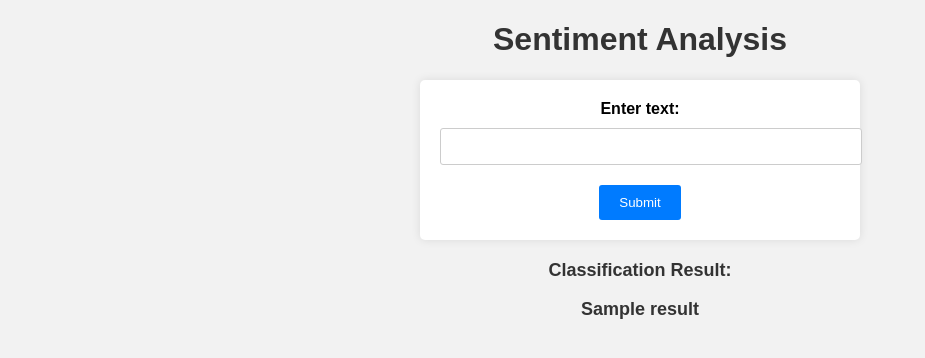
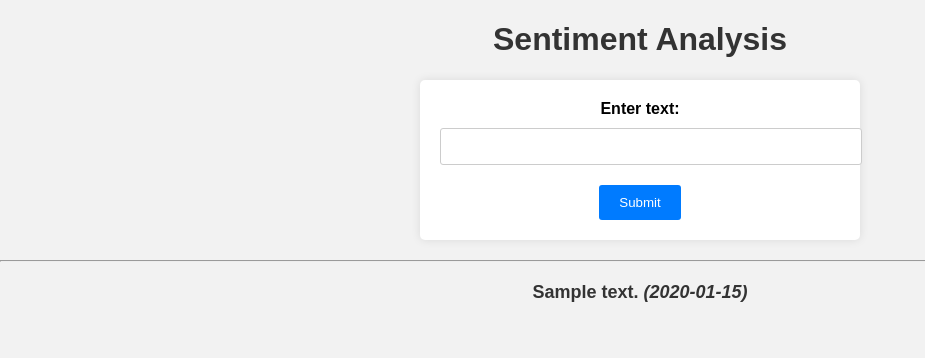
Before and after one commit to Georgi-Tyufekchiev/Docker-K8s, a Flask app: template 01.Docker-Compose-BERT/src/templates/index.html in a window 1280 px wide. Shown: the top 358 px of the page, without its empty margins (0-925 px from the left). Run offline with Flask 3, Linux system fonts and the light colour scheme; the template is opened without the code that fills it: most values are stand-ins (such as "Sample title", 1, 10 or a date in 2020).

Commit message:
Fix connection issues

```diff
--- a/01.Docker-Compose-BERT/src/app.py
+++ b/01.Docker-Compose-BERT/src/app.py
@@ -4,8 +4,10 @@ from pymongo import MongoClient
 
 app = flask.Flask(__name__, template_folder='templates')
 
-mongo_client = MongoClient("db",27017,username="admin",password="password",authSource="admin",authMechanism="SCRAM-SHA-256")
-db = mongo_client["admin"]
+mongo_client = MongoClient("db",27017)
+db = mongo_client.flask_db
+classification = db.classify
+
 try:
     mongo_client.admin.command('ismaster')
     print("Connected to MongoDB")
@@ -20,7 +22,9 @@ def main():
     if flask.request.method == 'POST':
         text = flask.request.form['text']
         result = predict(text)
-        return flask.render_template('index.html', result=result)
+        classification.insert_one({'text':text,"sentiment":result})
+        all_sentiments = classification.find()
+        return flask.render_template('index.html', result=all_sentiments)
 
 
 if __name__ == '__main__':
--- a/01.Docker-Compose-BERT/src/templates/index.html
+++ b/01.Docker-Compose-BERT/src/templates/index.html
@@ -14,9 +14,11 @@
         <input type="text" id="text" name="text" required>
         <button type="submit">Submit</button>
     </form>
-    <div>
-        <p><strong>Classification Result:</strong></p>
-        <p>{{ result }}</p>
-    </div>
+    <hr>
+    {% for sentiment in result %}
+        <div class="classify">
+            <p>{{ result['text'] }} <i>({{ result['sentiment']}})</i></p>
+        </div>
+    {% endfor %}
 </body>
 </html>
```
Also changed, not shown: 01.Docker-Compose-BERT/compose.yaml (+4 -6 lines).
